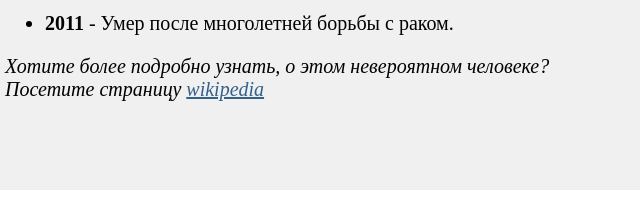
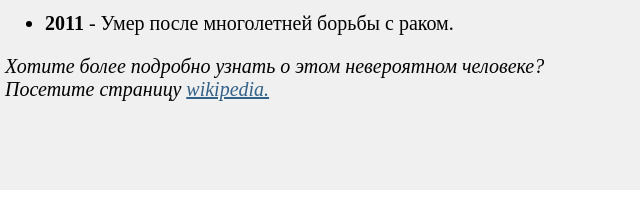
Before and after one commit to KiStanislav/tribut-page, a plain HTML site: page index.html in a window 1280 px wide. Shown: the part 1967-2183 px from the top of the page, 335-975 px from the left. Drawn offline with Linux system fonts and the light colour scheme.

Commit message:
refactor: fix punctuation errors

```diff
--- a/index.html
+++ b/index.html
@@ -53,7 +53,7 @@
           </li>
           <li>
             <time>1995</time> - Первый полнометражный мультфильм, произведённый
-            в партнёрстве в 1995 году — «История игрушек»
+            в партнёрстве в 1995 году — «История игрушек».
           </li>
           <li>
             <time>1996</time> - Apple купила компанию Next и Джобс вернулся в
@@ -79,13 +79,9 @@
           <li><time>2011</time> - Умер после многолетней борьбы с раком.</li>
         </ul>
         <p>
-          Хотите более подробно узнать, о этом невероятном человеке? Посетите
+          Хотите более подробно узнать о этом невероятном человеке? Посетите
           страницу
-          <a
-            id="tribute-link"
-            href="https://ru.wikipedia.org/wiki/Джобс,_Стив"
-            target="_blank"
-            >wikipedia</a
+          <a id="tribute-link" href="https://ru.wikipedia.org/wiki/Джобс,_Стив" target="_blank">wikipedia.</a
           >
         </p>
       </section>
```
